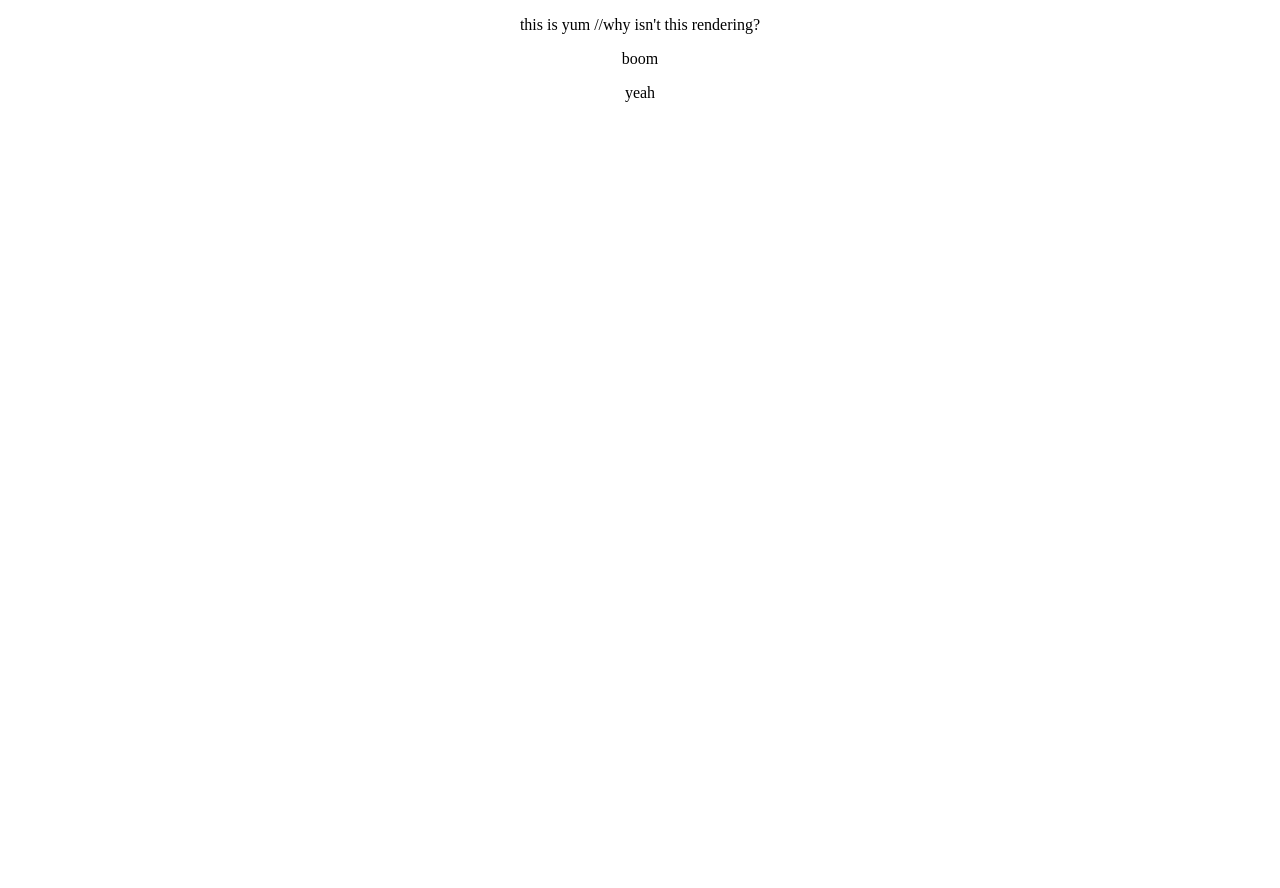
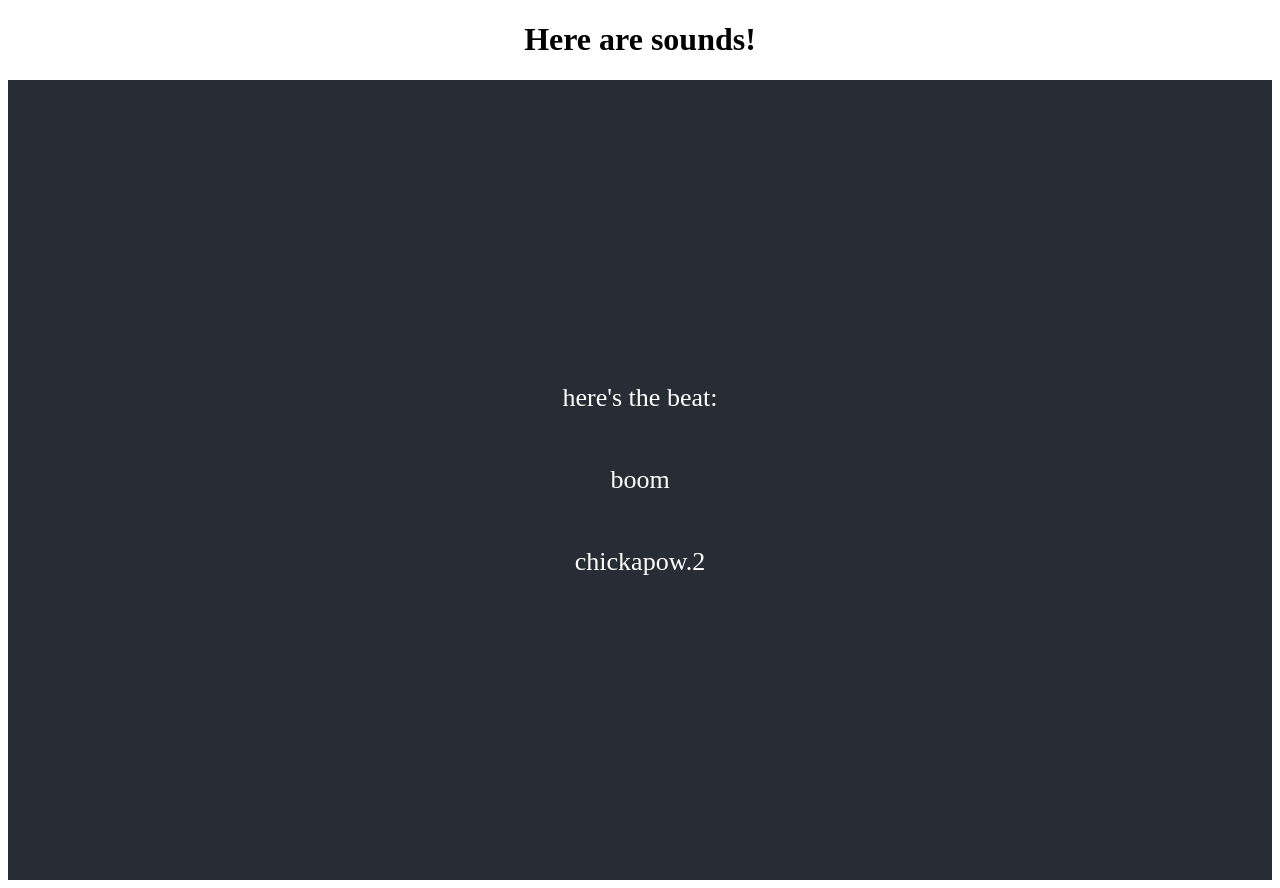
Before and after one commit to coryjbergquist/react-redux-sound-organizer, a React (Create React App) app: page / in a window 1280 px wide. Before the commit the page ends 800 px from the top, so only its background shows below. Built offline with nearby package versions, Linux system fonts and the light colour scheme.

Commit message:
add SoundsList.js

```diff
--- a/src/App.js
+++ b/src/App.js
@@ -7,15 +7,17 @@ class App extends Component {
     return (
       <div className="App">
 
-        <header>
+      <h1>Here are sounds!</h1>
+
+        <header className="App-header">
           <p>
-            {this.props.cheese.cheese} //why isn't this rendering?
+            {this.props.countDown.countDown}
           </p>
           <p>
-          {this.props.sounds.sound}
+            {this.props.sounds.sound}
           </p>
           <p>
-          {this.props.sounds.cheese}
+            {this.props.sounds.cheese}
           </p>
         </header>
       </div>
@@ -23,7 +25,7 @@ class App extends Component {
   }
 }
 
-const mapStateToProps = state => ({ cheese: state.cheese, sounds: state.sounds})
+const mapStateToProps = state => ({ countDown: state.countDown, sounds: state.sounds})
 
 
 export default connect(mapStateToProps)(App)
--- a/src/reducers/index.js
+++ b/src/reducers/index.js
@@ -3,7 +3,7 @@ import soundsReducer from './sounds_reducer'
 import manageSounds from './manage_sounds'
 
 const rootReducer = combineReducers({
-  cheese: manageSounds,
+  countDown: manageSounds,
   sounds: soundsReducer
 })
 
--- a/src/reducers/manage_sounds.js
+++ b/src/reducers/manage_sounds.js
@@ -1,4 +1,4 @@
-export default function manageSounds(state= {cheese: "this is yum"}, action) {
+export default function manageSounds(state= {countDown: "here's the beat:"}, action) {
   switch ( action.type ) {
     case 'LOADING_SOUNDS':
       return Object.assign({}, state, {loading: true})
--- a/src/reducers/sounds_reducer.js
+++ b/src/reducers/sounds_reducer.js
@@ -1,4 +1,4 @@
-export default function soundsReducer(state= {sound: "boom", cheese: "yeah"}, action) {
+export default function soundsReducer(state= {sound: "boom", cheese: "chickapow.2"}, action) {
   switch ( action.type ) {
     case 'LOADING_SOUNDS':
       return Object.assign({}, state, {loading: true})
```
Also changed, not shown: src/components/SoundsList.js (added, +16 -0 lines).
